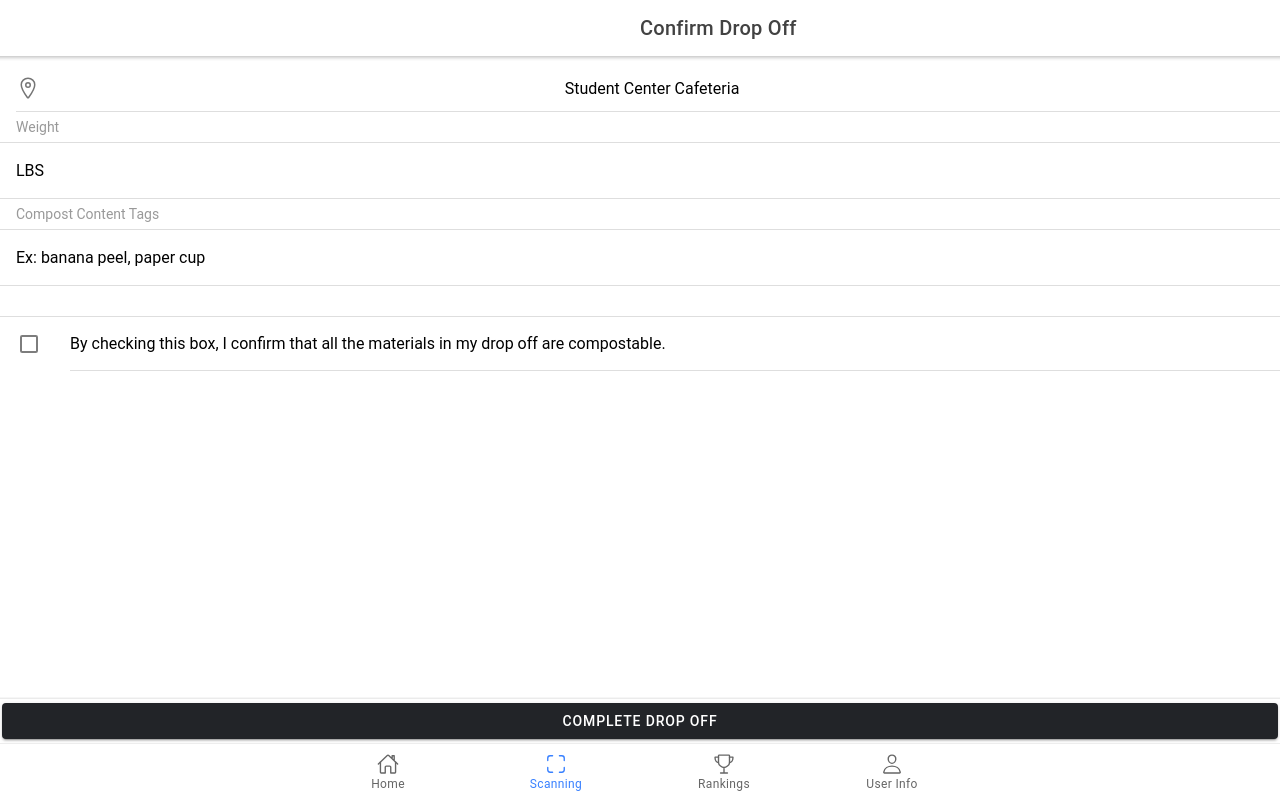
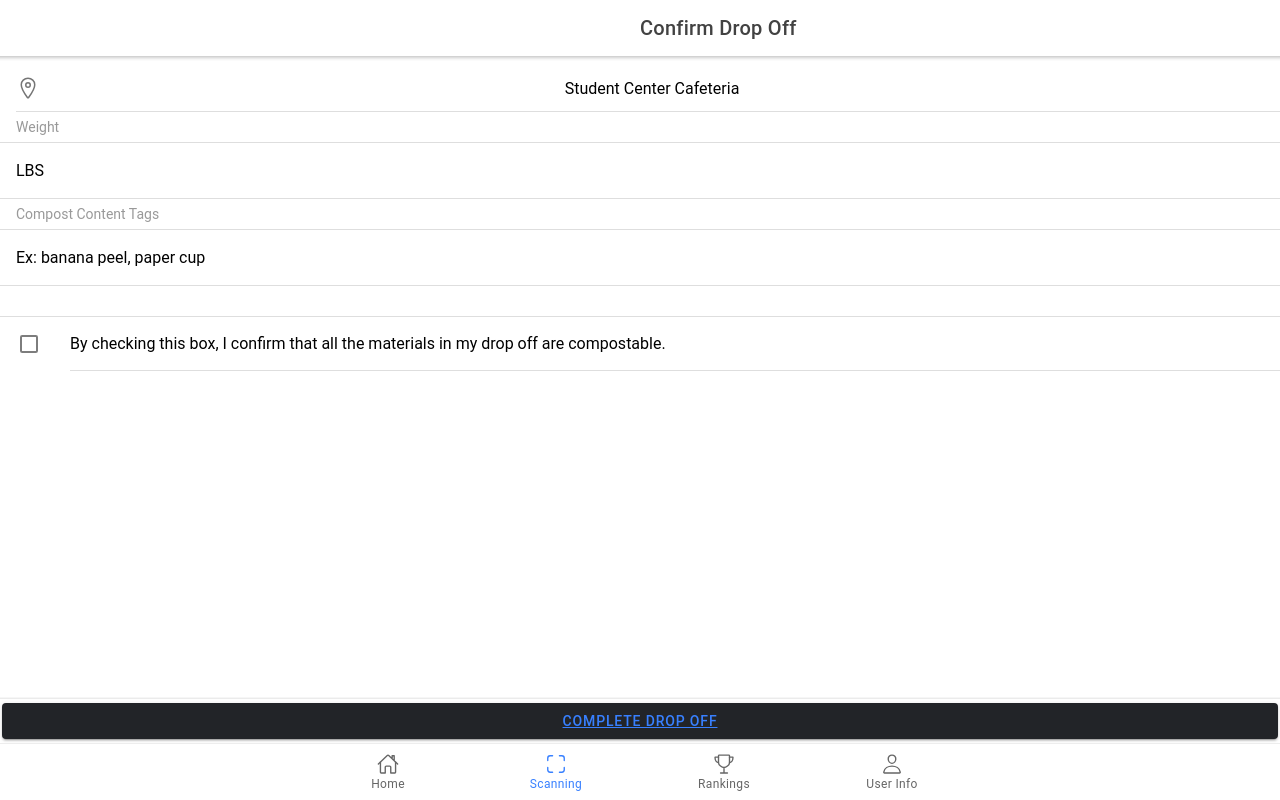
Before and after one commit to giamnguyen/CMJG, a React (Create React App) app in the folder EasyCompost/: page /tabs/confirmDrop in a window 1280 px wide. Built offline with nearby package versions, Linux system fonts and the light colour scheme.

Commit message:
Fix confirm drop off button

```diff
--- a/EasyCompost/src/pages/ConfirmDropOff.tsx
+++ b/EasyCompost/src/pages/ConfirmDropOff.tsx
@@ -82,7 +82,7 @@ const ConfirmDropOff: React.FC = () => {
       </IonContent>
 
       <IonFooter>
-        <IonButton color="dark" expand="block" onClick={confirmDropOff}> Complete Drop Off </IonButton>
+        <IonButton color="dark" expand="block" onClick={confirmDropOff}> <Link to="/tabs/tab2">Complete Drop Off</Link></IonButton>
       </IonFooter>
     </IonPage>
   );
```
